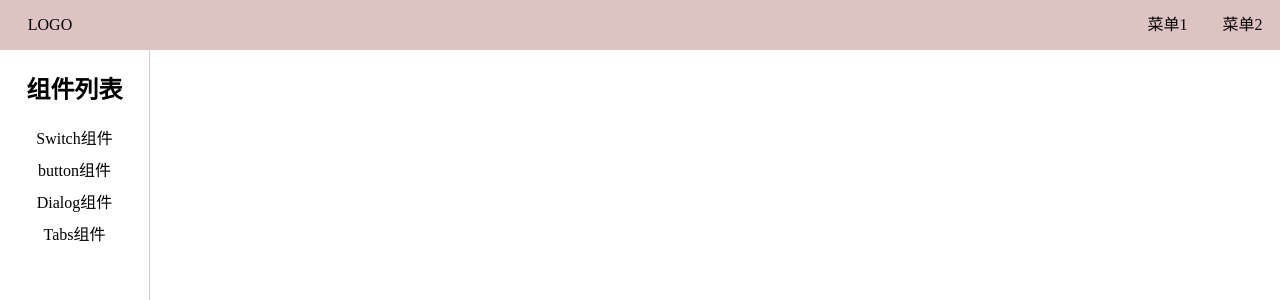
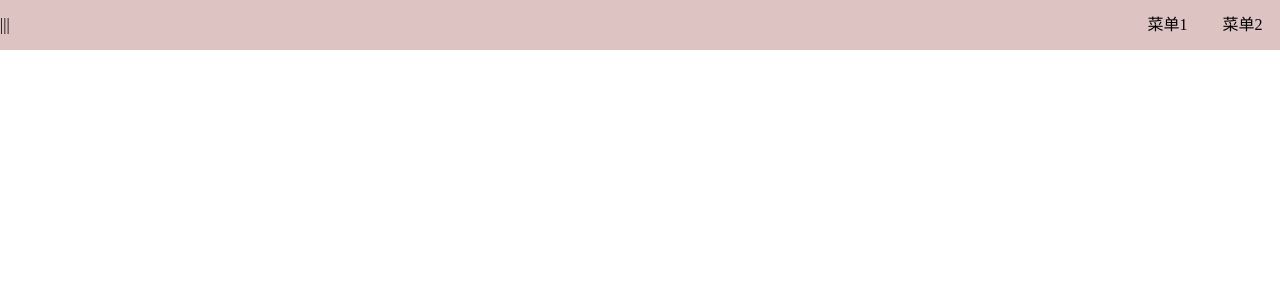
Before and after one commit to DuckZZZzzz/gulu-duck, a Vue app: page /#/doc in a window 1280 px wide. Shown: the top 300 px of the page. Built offline with nearby package versions, Linux system fonts and the light colour scheme.

Commit message:
feat: 用provide和inject来实现菜单栏的显示隐藏

```diff
--- a/src/App.vue
+++ b/src/App.vue
@@ -3,5 +3,8 @@
 </template>
 
 <script setup lang="ts">
+import { provide, ref } from 'vue'
+const menuvisible = ref(false)
+provide('menuvisible', menuvisible)
 
 </script>
--- a/src/components/Topnav.vue
+++ b/src/components/Topnav.vue
@@ -1,13 +1,25 @@
 <template>
     <div class="topnav">
-        <router-link to="/" class="logo">LOGO</router-link>
+        <!-- <router-link to="/" class="logo">LOGO</router-link> -->
+         <div class="toggle" @click="togglemenu">|||</div>
         <div class="menu">
             <span>菜单1</span>
             <span>菜单2</span>
         </div>
     </div>
 </template>
-<script setup>
+<script setup lang="ts">
+import { inject, Ref } from 'vue';
+const menuvisible =  inject<Ref<boolean>>('menuvisible') as Ref<boolean>
+    // 为什么需要同时使用泛型 <Ref<boolean>> 和类型断言 as Ref<boolean>，这实际上是出于两个不同的目的
+    // 泛型：主要用于静态类型检查，帮助你在编写代码时捕捉潜在错误。
+    // 断言：用于运行时的行为，确保即使在某些情况下 TypeScript 无法确认类型，你的代码仍然能够正常工作
+    // 比如这里如果不写断言，menuvisible也许会是undefined，如果你确定 menuvisible 一定不会是 undefined，可以使用非空断言操作符 ! 来代替显式的类型断言
+    console.log(menuvisible);
+
+   const togglemenu = () => {
+    menuvisible.value = !menuvisible.value
+    }
 </script>
 <style scoped>
     .topnav {
--- a/src/views/Doc.vue
+++ b/src/views/Doc.vue
@@ -1,7 +1,7 @@
 <template>
         <Topnav />
         <div class="content">
-            <aside>
+            <aside v-if="menuvisible" >
                 <h2>组件列表</h2>
                 <ol>
                     <li>
@@ -24,6 +24,9 @@
 
 <script setup lang="ts">
 import Topnav from "../components/Topnav.vue";
+import { inject, Ref } from 'vue';
+const menuvisible =  inject<Ref<boolean>>('menuvisible')
+
 </script>
 
 <style lang="scss" scoped>
```
